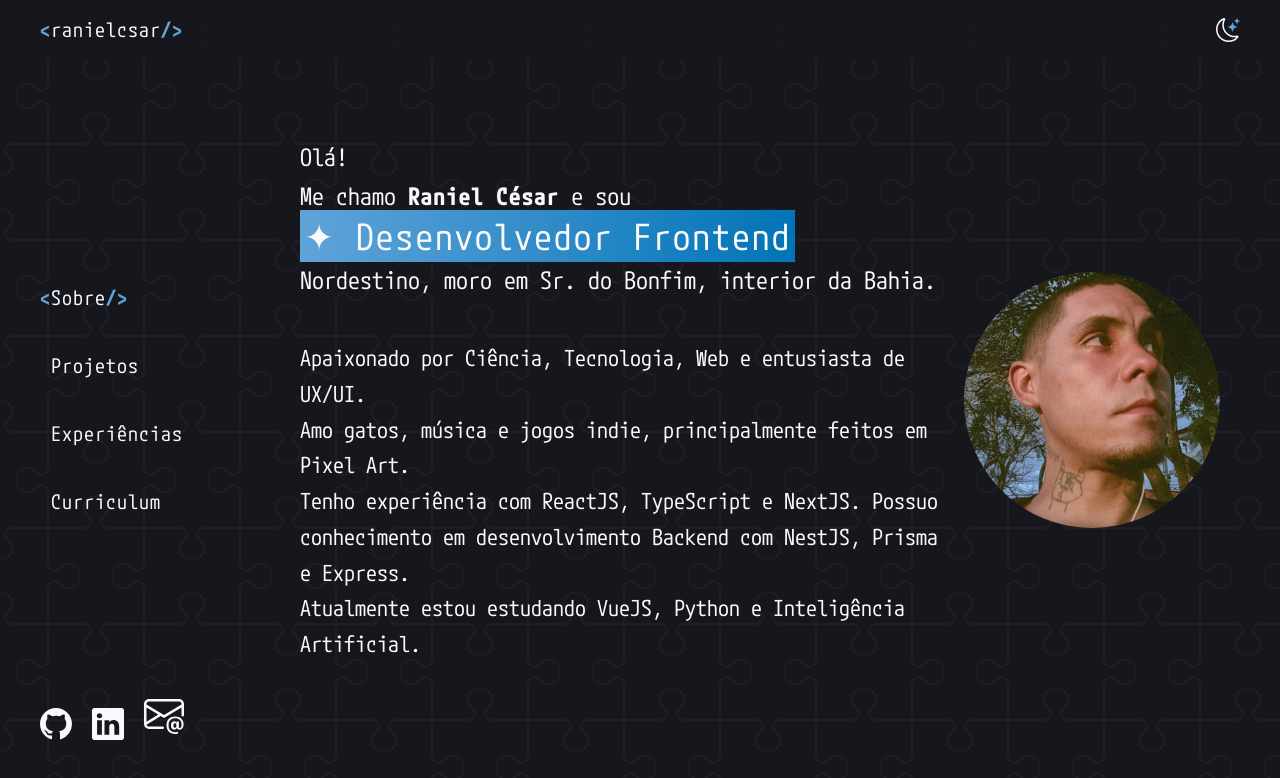
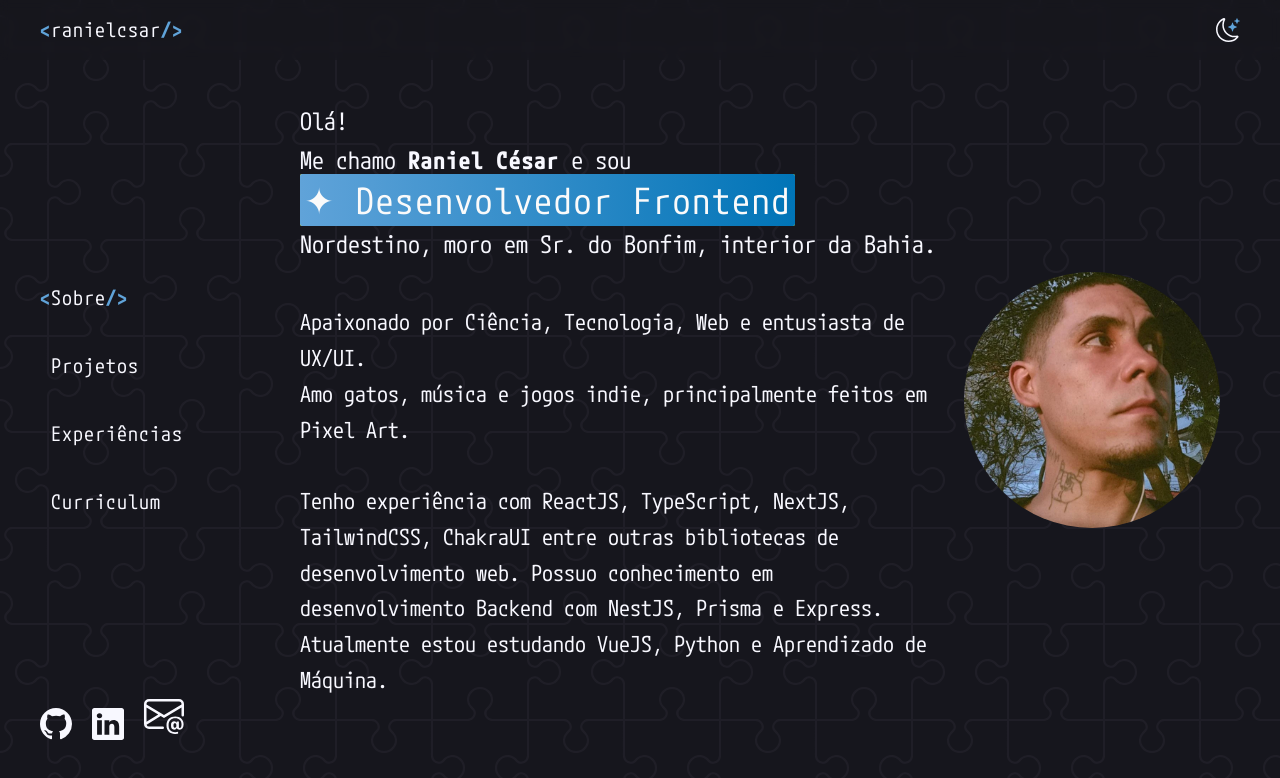
Before and after one commit to ranielcsar/ranoob.github.io, a React (Vite) app: page / in a window 1280 px wide. Shown: the top 778 px of the page. Built offline with nearby package versions, Linux system fonts and the light colour scheme.

Commit message:
feat: add new text to about

```diff
--- a/src/pages/home/index.tsx
+++ b/src/pages/home/index.tsx
@@ -58,10 +58,12 @@ export function HomePage() {
           <br />
           Amo gatos, música e jogos indie, principalmente feitos em Pixel Art.
           <br />
-          Tenho experiência com ReactJS, TypeScript e NextJS. Possuo
+          <br />
+          Tenho experiência com ReactJS, TypeScript, NextJS, TailwindCSS,
+          ChakraUI entre outras bibliotecas de desenvolvimento web. Possuo
           conhecimento em desenvolvimento Backend com NestJS, Prisma e Express.
           <br />
-          Atualmente estou estudando VueJS, Python e Inteligência Artificial.
+          Atualmente estou estudando VueJS, Python e Aprendizado de Máquina.
         </p>
       </section>
     </div>
```
